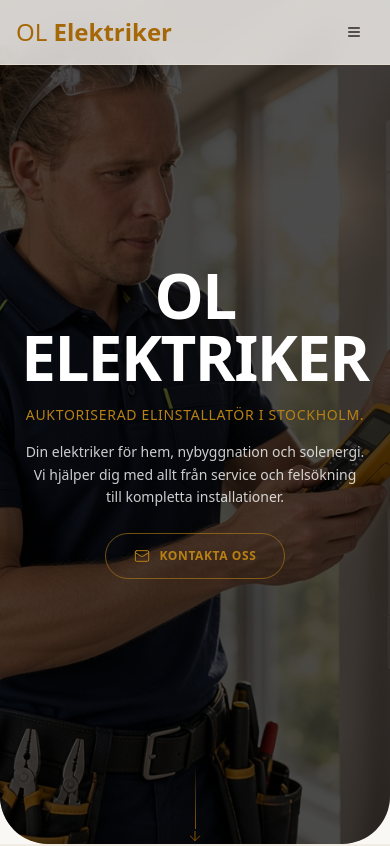
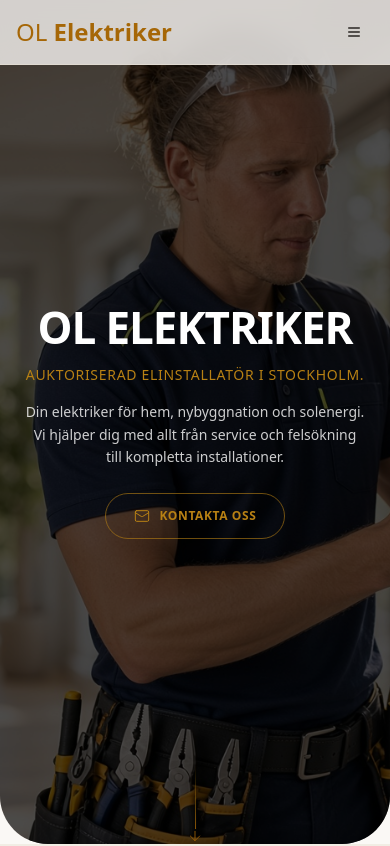
Before and after one commit to Salimi/ol-elektriker, a React (Vite) app: page / in a window 390 px wide. Shown: the top 846 px of the page. Built offline with nearby package versions, Linux system fonts and the light colour scheme.

Commit message:
Hero: shift mobile image left, shrink mobile title to one line

```diff
--- a/src/components/Hero.tsx
+++ b/src/components/Hero.tsx
@@ -20,7 +20,7 @@ const Hero = () => {
           src="/uploads/hero.jpg"
           alt=""
           aria-hidden="true"
-          className="absolute inset-0 w-full h-full object-cover object-[72%_center] md:object-center"
+          className="absolute inset-0 w-full h-full object-cover object-[58%_center] md:object-center"
         />
         <div className="absolute inset-0 bg-black/70"></div>
       </div>
@@ -32,7 +32,7 @@ const Hero = () => {
           <div className="space-y-4 text-center">
             {/* Massive Title - Mobile optimized */}
             <div className="space-y-4">
-              <h1 className="text-[3.87rem] md:text-[4.84rem] lg:text-[5.8rem] xl:text-[8.6rem] font-bold text-white hover:text-gold-subtle tracking-tight leading-none transition-colors duration-300 uppercase">
+              <h1 className="text-[2.75rem] sm:text-[3.87rem] md:text-[4.84rem] lg:text-[5.8rem] xl:text-[8.6rem] font-bold text-white hover:text-gold-subtle tracking-tight leading-none transition-colors duration-300 uppercase whitespace-nowrap">
                 {t("hero.title")}
               </h1>
             </div>
```
